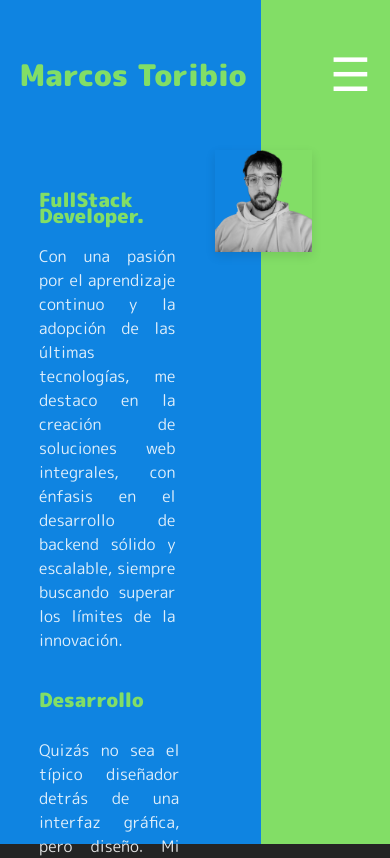
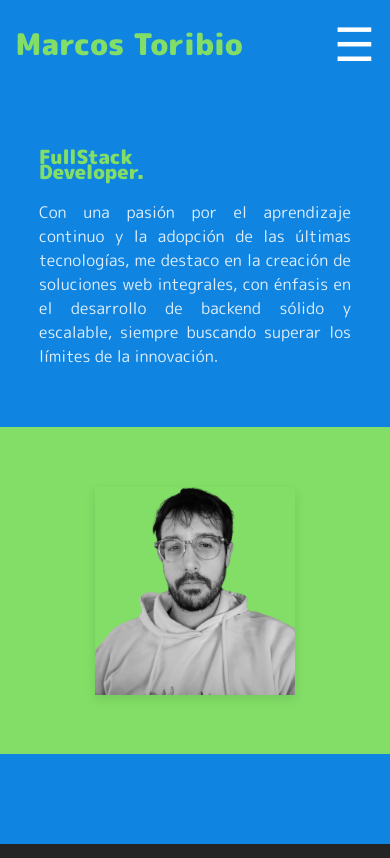
Before and after one commit to MTEKode/new_porfolio, a React (Vite) app: page / in a window 390 px wide. Shown: the top 858 px of the page. Built offline with nearby package versions, Linux system fonts and the light colour scheme.

Commit message:
mobile functional

```diff
--- a/src/App.sass
+++ b/src/App.sass
@@ -3,11 +3,14 @@ body
   overflow: hidden
 
 .main-content
-  padding: 150px 0
+  padding: $header-height 0
   background: linear-gradient(90deg, $primary-color 67%, $secondary-color 33%)
   display: flex
   flex-direction: row
   justify-content: space-between
+  @include mobile()
+    background: $primary-color
+    flex-wrap: wrap
 
   .main-div
     display: flex
@@ -30,10 +33,20 @@ body
 
   .img-div
     margin-right: 20vw
+    @include mobile()
+      margin-right: 0
+      width: 100%
+      display: flex
+      justify-content: center
+      align-items: center
+      background-color: $secondary-color
 
     img
       width: 25vw
       box-shadow: 0px 4px 10px rgba(0, 0, 0, 0.1)
+      @include mobile()
+        width: 100%
+        max-width: 200px
 
 .primary-btn
   position: relative
@@ -102,6 +115,7 @@ body
 
 .custom-textarea-label
   color: $primary-dark-color
+  font-family: "M PLUS Rounded 1c", sans-serif
   .custom-textarea
     width: 100%
     position: relative
@@ -111,6 +125,7 @@ body
     color: $primary-color
     resize: none
     background-color: transparent
+    font-family: "M PLUS Rounded 1c", sans-serif
 
     &::placeholder
       color: $primary-light-color
--- a/src/components/Footer.sass
+++ b/src/components/Footer.sass
@@ -6,10 +6,12 @@
   flex-direction: row
   justify-content: start
   align-items: end
-  padding: 150px 10%
+  padding: $header-height 10%
   .footer-menu
     width: 70%
     display: flex
+    @include mobile()
+      flex-direction: column
     ul
       width: 100%
       .footer-menu-item
--- a/src/components/Nav.sass
+++ b/src/components/Nav.sass
@@ -6,9 +6,9 @@
   justify-content: space-between
   align-content: center
   flex-wrap: wrap
-  height: 150px
+  height: $header-height
   width: 100%
-  padding: 10px 5%
+  padding: 10px 4%
   z-index: 10
   .home-icon
     color: $secondary-color
--- a/src/pages/AboutMe.sass
+++ b/src/pages/AboutMe.sass
@@ -5,7 +5,11 @@
   flex-direction: column
   justify-content: center
   align-items: start
-  padding: 150px 10%
+  padding: $header-height 10% $wrapper-bottom-padding
+  @include mobile()
+    flex-wrap: wrap
+    flex-direction: row
+    align-items: center
 
   .articles
     width: 100%
@@ -14,6 +18,8 @@
 
     .article-content
       width: 45%
+      @include mobile()
+        width: 100%
 
       h1
         font-size: 5vw
@@ -23,6 +29,8 @@
 
       p
         margin-top: 30px
+        @include mobile()
+          margin-top: 10px
 
   .goals
     display: flex
--- a/src/pages/Contact.sass
+++ b/src/pages/Contact.sass
@@ -6,47 +6,68 @@
   flex-direction: row
   justify-content: center
   align-items: center
-  padding: 150px 10%
+  padding: $header-height 10% $wrapper-bottom-padding
   background-color: $primary-color
   .contact-article
     display: flex
     flex-direction: column
-    justify-content: center
+    justify-content: space-evenly
     align-items: center
     width: 100%
     height: 70vh
     background-color: $primary-light-color
     box-shadow: 0 2px 5px rgba(0, 0, 0, 0.08)
-    padding: 5%
+    padding: 0 5%
     h1
       font-size: 5vw
       color: $secondary-color
       line-height: .8em
       font-weight: 900
       margin-bottom: 2vh
+      @include mobile()
+        font-size: 25px
     p
       font-size: 1.5vw
       margin-bottom: 2vh
+      @include mobile()
+        font-size: 14px
     .contact-form
       display: flex
       flex-wrap: wrap
       justify-content: center
       font-size: 1.5vw
+      @include mobile()
+        flex-direction: column
+        align-items: center
+        justify-content: space-between
+        font-size: 20px
       .custom-input-label
         width: 49%
         margin-bottom: 2vh
+        @include mobile()
+          width: 100%
+          font-size: 16px
         .custom-input
           color: $secondary-color
           font-size: 1.5vw
+          @include mobile()
+            font-size: 20px
+            height: 30px
+            padding: 0
         &:nth-child(1)
           margin-right: 2%
       .custom-textarea-label
         width: 100%
         height: 20vh
         margin-bottom: 2vh
+        @include mobile()
+          font-size: 16px
         .custom-textarea
           color: $secondary-color
           height: 85%
+          @include mobile()
+            font-size: 20px
+            padding: 0
       .primary-btn
         border-color: $secondary-color
         width: 50%
--- a/src/pages/Works.sass
+++ b/src/pages/Works.sass
@@ -6,8 +6,11 @@
   flex-direction: row
   justify-content: center
   align-items: center
-  padding: 150px 10%
+  padding: $header-height 10% $wrapper-bottom-padding
   background-color: $secondary-color
+  @include mobile()
+    flex-direction: column
+
 
   .articles
     width: 50%
@@ -15,6 +18,8 @@
     background-color: $secondary-light-color
     box-shadow: 0 2px 5px rgba(0, 0, 0, 0.08)
     padding: 5%
+    @include mobile()
+      width: 100%
 
     .article-content
       height: 100%
@@ -31,3 +36,6 @@
 
   .articles.cv
     border-left: 1px solid $primary-color
+    @include mobile()
+      border: none
+      border-top: 1px solid $primary-color
--- a/src/vars.sass
+++ b/src/vars.sass
@@ -14,5 +14,14 @@ $bg-white: #f1ebeb
 $gray-light: #cccccc
 $pure-white: #fff
 
+$header-height: calc(70px + 5vw)
+$wrapper-bottom-padding: 8vw
+// Fin Vars
 
-// Fin Vars
+// Mixins
+@mixin tablet
+  @media screen and (max-width: 900px)
+    @content
+@mixin mobile
+  @media screen and (max-width: 767px)
+    @content
```
